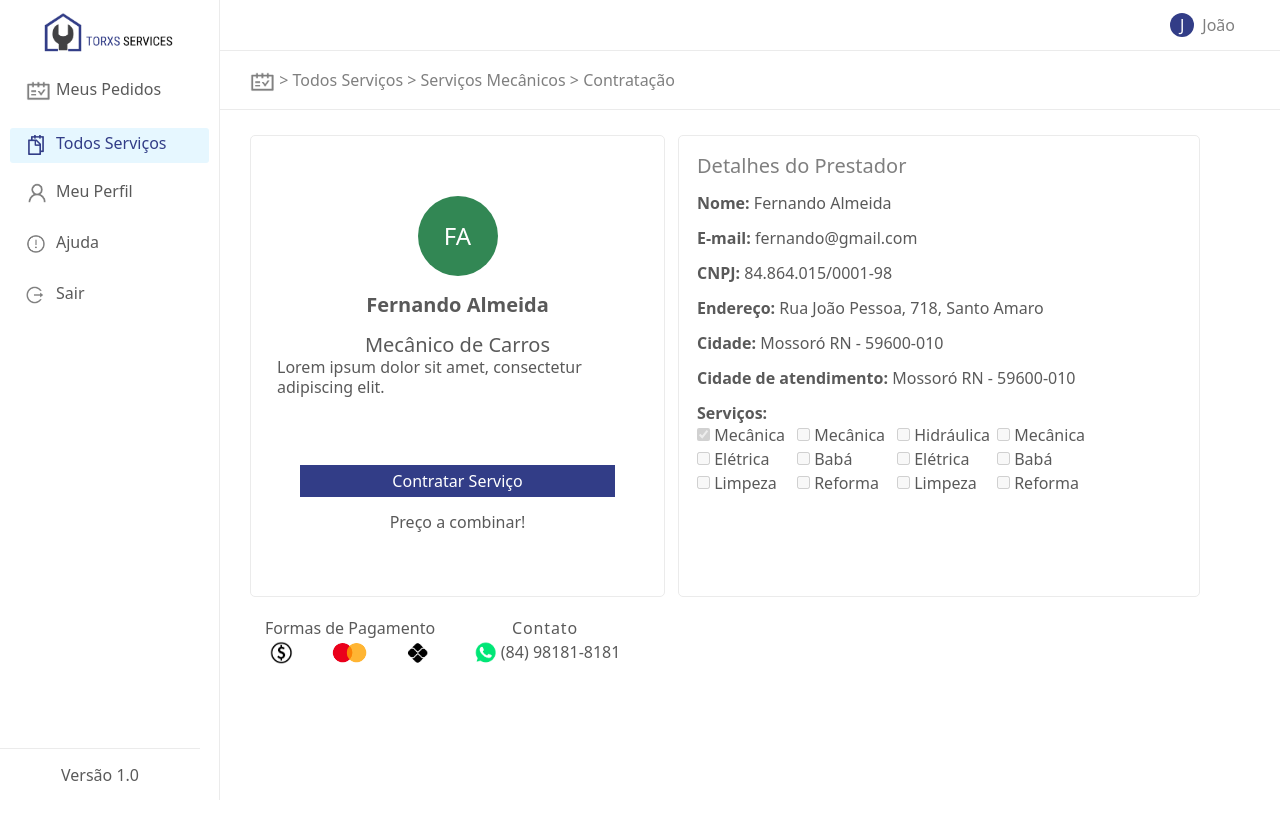
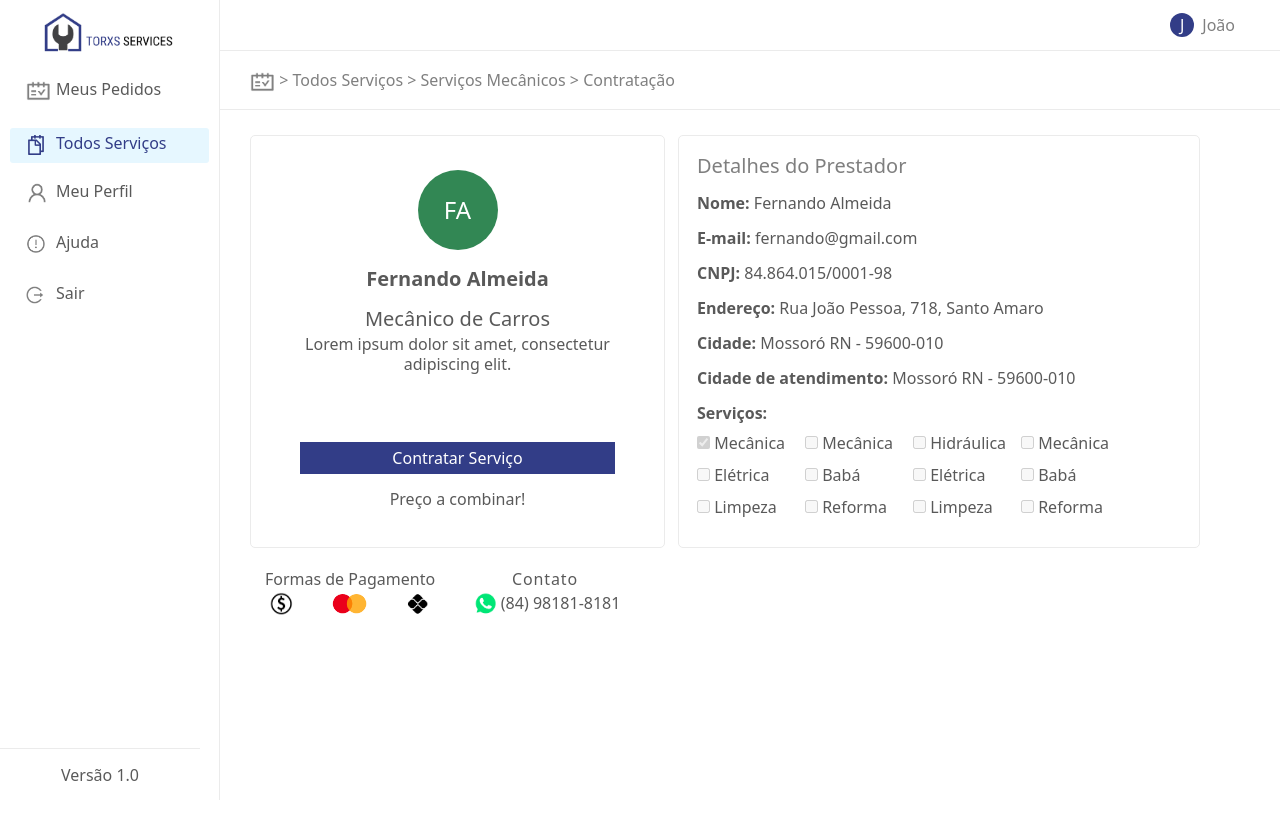
Before and after one commit to SnowGray24/DomesticGeneralServices, a React (Create React App) app: page /Contratacao in a window 1280 px wide. Shown: the top 838 px of the page. Built offline with nearby package versions, Linux system fonts and the light colour scheme.

Commit message:
Ajustes nos componentes da tela de contratação

```diff
--- a/src/components/contratacao/cardInformacao/CardInformacao.js
+++ b/src/components/contratacao/cardInformacao/CardInformacao.js
@@ -24,7 +24,7 @@ const CardInformacao = () =>{
             <Campo nome="Cidade de atendimento" info={perfilPessoa.cidadeAtendimento}></Campo>
             <Campo nome="Serviços" info={''}></Campo>
 
-            <div style={{display: 'grid', gridTemplateColumns: '100px 100px 100px 100px'}}>
+            <div style={{display: 'grid', gridTemplateColumns: '100px 100px 100px 100px', gridGap: '8px', marginTop: '8px'}}>
                 {listOptions}
             </div>
         </div>
--- a/src/components/contratacao/cardPerfil/CardPerfil.js
+++ b/src/components/contratacao/cardPerfil/CardPerfil.js
@@ -34,7 +34,7 @@ const CardPerfil = () =>{
     }
 
     return (
-        <div className="pageCentralizar" style={{width: '415px', padding: '26px', border: '1px solid rgba(235, 235, 235, 1)', borderRadius: '5px', marginBottom: '19px', maxHeight: '415px' }}>
+        <div className="pageCentralizar" style={{width: '415px', padding: '0 20px', border: '1px solid rgba(235, 235, 235, 1)', borderRadius: '5px', marginBottom: '19px', maxHeight: '415px' }}>
 
             { /*  Sigla do nome  */ }
             <Avatar siglaName={perfilPessoa.sigla} cor="#328754" altura="80px" largura="80px"></Avatar>
@@ -51,7 +51,7 @@ const CardPerfil = () =>{
             </div>
 
             { /*  Descrição  */ }
-            <div style={{fontSize: '16px', color: 'rgba(0, 0, 0, 0.65)', lineHeight: '20px'}}>
+            <div style={{fontSize: '16px', color: 'rgba(0, 0, 0, 0.65)', lineHeight: '20px', textAlign: 'center', marginTop: '3px'}}>
                 { perfilPessoa.descricao }
             </div>
 
```
